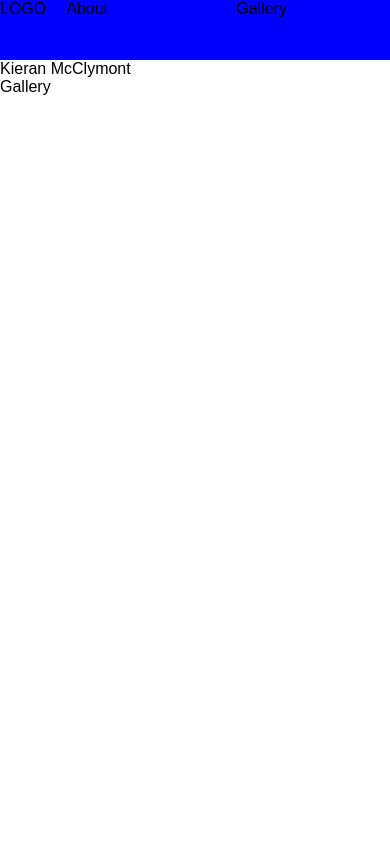
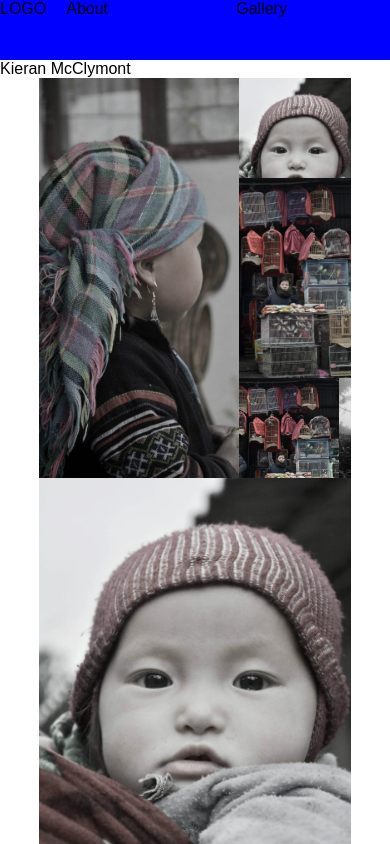
Before and after one commit to mcclymont-k/react-blog, a React (Create React App) app: page / in a window 390 px wide. Shown: the top 844 px of the page. Built offline with nearby package versions, Linux system fonts and the light colour scheme.

Commit message:
Added a gallery of pictures using CSS grid. It is responsive, still needs some styling and better placement in the site.

```diff
--- a/src/App.css
+++ b/src/App.css
@@ -6,3 +6,65 @@
   grid-template-columns: 1fr 150px 150px 150px 150px;
   grid-gap: 20px;
 }
+
+.item {
+  overflow: hidden;
+  display: grid;
+  grid-template-columns: 1;
+  grid-template-rows: 1;
+}
+
+.item img {
+  grid-column: 1 / -1;
+  grid-row: 1 / -1;
+  width: 100%;
+  height: 100%;
+  object-fit: cover;
+}
+
+.item:hover .itemOverlay{
+  transform: translateY(0)
+}
+
+.itemOverlay {
+  background-color: rgba(100, 100, 100, 0.3);
+  grid-row: 1 / -1;
+  grid-column: 1 /-1;
+  transform: translateY(100%);
+  transition: 0.2s;
+  display: grid;
+  align-items: center;
+  justify-content: center;
+}
+.item.v2 {
+  grid-row: span 2;
+}
+
+.item.v3 {
+  grid-row: span 3;
+}
+
+.item.v4 {
+  grid-row: span 4;
+}
+
+.item.h2 {
+  grid-column: span 2
+}
+
+.item.h3 {
+  grid-column: span 3
+}
+
+.item.h4 {
+  grid-column: span 4;
+}
+
+.galleryContainer {
+  width: 80vw;
+  margin: auto;
+  display: grid;
+  grid-template-columns: repeat(auto-fit, 100px);
+  grid-auto-rows: 100px;
+  grid-auto-flow: dense;
+}
--- a/src/Components/Gallery.js
+++ b/src/Components/Gallery.js
@@ -1,4 +1,5 @@
 import React, { Component } from 'react';
+
 
 class Gallery extends Component {
   constructor() {
@@ -8,10 +9,8 @@ class Gallery extends Component {
 
   componentDidMount() {
     const digits = Array.from({ length: 50}, () =>
-      [this.randomNumber(4), this.randomNumber(4)])
+      [this.randomNumber(4), this.randomNumber(4)]).concat([[1,1], [1,1], [1,1], [1,1], [1,1], [1,1], [1,1], [1,1], [1,1], [1,1], [1,1]])
     this.setState({digits: digits})
-
-
   }
 
   randomNumber(limit) {
@@ -23,9 +22,18 @@ class Gallery extends Component {
 
   render () {
     return(
-      <div>
-        {console.log(this.state.digits)}
-        Gallery
+      <div className='galleryContainer'>
+        {
+          this.state.digits
+          ? this.state.digits.map(([h, v]) =>
+            <div className= {`item  h${h} v${v}`}>
+              <img src={require(`../Images/${this.randomNumber(8)}.jpg`)} />
+              <div className='itemOverlay'>
+                <button>View ></button>
+              </div>
+            </div>
+          ): ""
+        }
       </div>
     )
   }
```
